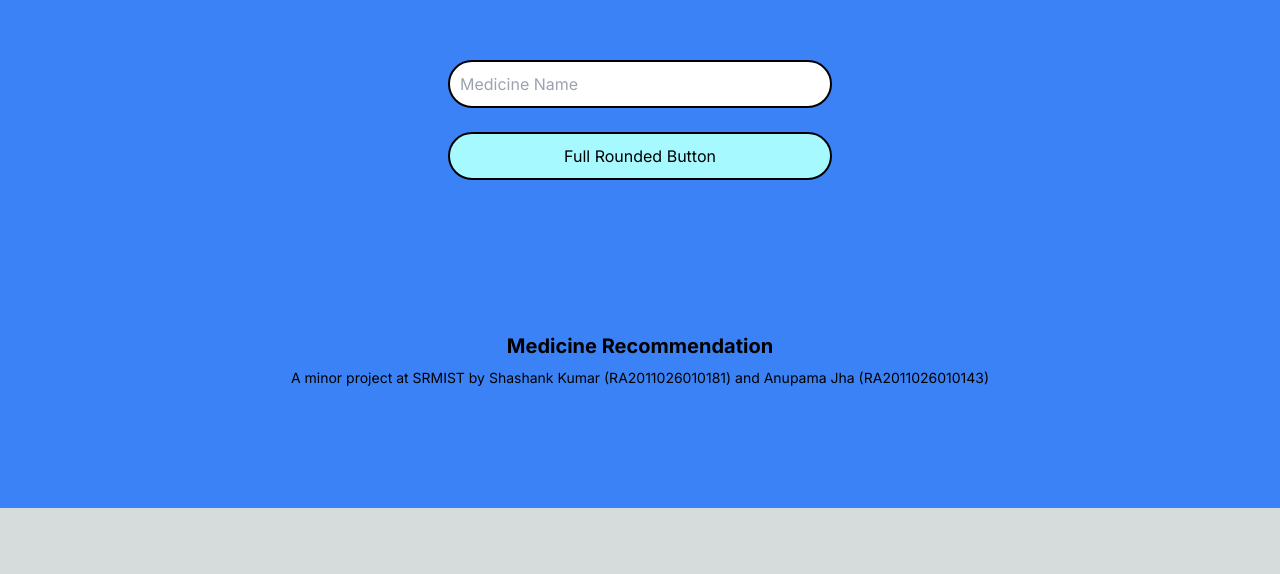
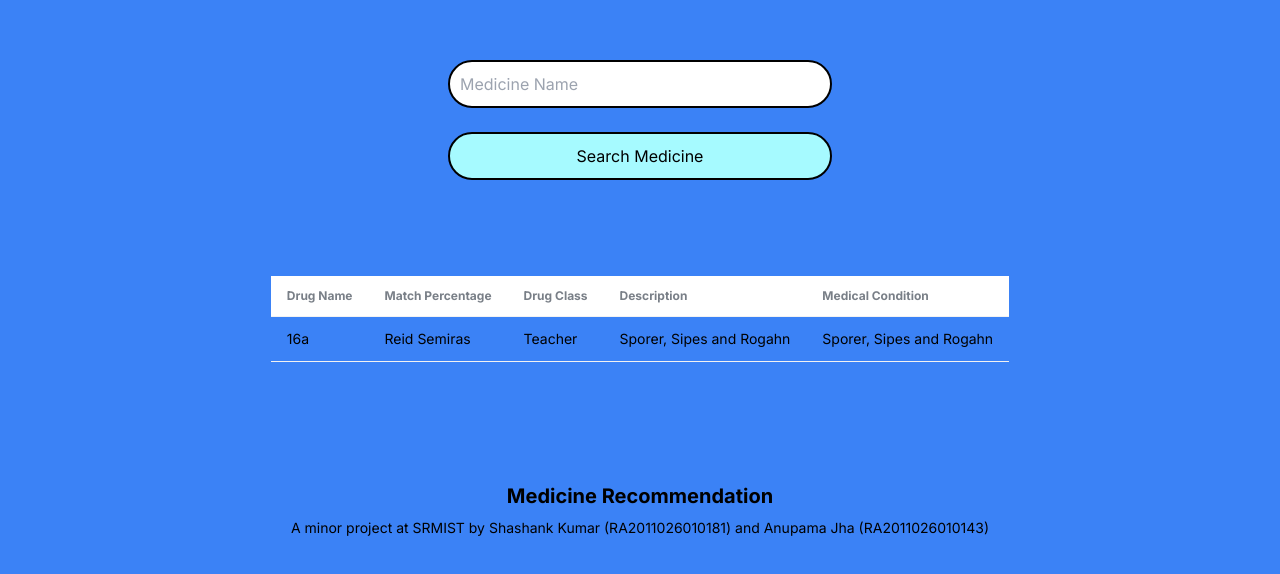
Before and after one commit to shawshankkumar/med-rec, a Next.js app: page / in a window 1280 px wide. Shown: the part 292-866 px from the top of the page. Before the commit the page ends 800 px from the top, so only its background shows below. Built offline with nearby package versions, Linux system fonts and the light colour scheme.

Commit message:
feat: api

```diff
--- a/package.json
+++ b/package.json
@@ -9,6 +9,7 @@
     "lint": "next lint"
   },
   "dependencies": {
+    "neo4j-driver": "^5.13.0",
     "next": "13.5.4",
     "react": "^18",
     "react-dom": "^18"
@@ -18,6 +19,7 @@
     "@types/react": "^18",
     "@types/react-dom": "^18",
     "autoprefixer": "^10.4.16",
+    "daisyui": "^3.9.2",
     "eslint": "^8",
     "eslint-config-next": "13.5.4",
     "postcss": "^8.4.31",
--- /dev/null
+++ b/src/app/api/route.ts
@@ -0,0 +1,31 @@
+import neo4j from "neo4j-driver";
+
+const driver = neo4j.driver(
+  process.env.uri,
+  neo4j.auth.basic(process.env.user, process.env.pass)
+);
+const session = driver.session();
+
+export async function GET(request: Request) {
+  const { searchParams } = new URL(request.url);
+  const medicine = searchParams.get("name");
+  const result = await session.run(
+    `MATCH (d:Drug)
+    WHERE toLower(d.name)=toLower("${medicine}")
+    MATCH (d)-[r:TREATS]->(m:MedicalCondition)<-[r1:TREATS]-(drug:Drug)
+    WHERE d <> drug
+    WITH d, m, drug, [x IN d.drugClasses WHERE x IN drug.drugClasses] AS commonClasses
+    RETURN d as searchQuery, drug as result, m.name as medicalCondition
+    ORDER BY SIZE(commonClasses) DESC`,
+    { name: medicine }
+  );
+  const data = result.records.map((record) => {
+    return {
+        name: record._fields[1].properties.name,
+        description: record._fields[1].properties.description,
+        drugClasses: record._fields[1].properties.drugClasses[0],
+        medicalCondition: record._fields[2],
+    }
+  });
+  return Response.json({ message: "ok", data });
+}
--- a/src/app/page.tsx
+++ b/src/app/page.tsx
@@ -1,6 +1,5 @@
 import { Footer } from "@/components/Footer";
 import { InputArea } from "@/components/InputArea";
-import Image from "next/image";
 
 export default function Home() {
   return (
--- a/src/components/InputArea.tsx
+++ b/src/components/InputArea.tsx
@@ -1,13 +1,30 @@
+"use client";
+import { useState } from "react";
+import { TableData } from "./Table";
+
 export const InputArea = () => {
+  const [medicine, setMedicine] = useState("");
+  function handleSubmit(e: any) {
+    e.preventDefault();
+    console.log(medicine);
+  }
+
   return (
+    <>
       <div className="flex flex-col space-y-6 mt-64">
         <input
-        className="w-96 border-black border-2 p-2.5 focus:outline-none focus:shadow-[2px_2px_0px_rgba(0,0,0,1)] focus:bg-[#FFA6F6] active:shadow-[2px_2px_0px_rgba(0,0,0,1)] rounded-full"
+          className="w-96 border-black border-2 p-2.5 focus:outline-none focus:shadow-[2px_2px_0px_rgba(0,0,0,1)] focus:bg-[#FFA6F6] active:shadow-[2px_2px_0px_rgba(0,0,0,1)] rounded-full text-black"
           placeholder="Medicine Name"
+          onChange={(e) => setMedicine(e.target.value)}
         />
-      <button className="h-12 border-black border-2 p-2.5 bg-[#A6FAFF] hover:bg-[#79F7FF] hover:shadow-[2px_2px_0px_rgba(0,0,0,1)] active:bg-[#00E1EF] rounded-full text-black">
-        Full Rounded Button
+        <button
+          className="h-12 border-black border-2 p-2.5 bg-[#A6FAFF] hover:bg-[#79F7FF] hover:shadow-[2px_2px_0px_rgba(0,0,0,1)] active:bg-[#00E1EF] rounded-full text-black"
+          onClick={handleSubmit}
+        >
+          Search Medicine
         </button>
       </div>
+      <TableData />
+    </>
   );
 };
--- /dev/null
+++ b/src/components/Table.tsx
@@ -0,0 +1,26 @@
+export const TableData = (data: any) => {
+  return (
+    <div className="overflow-x-auto my-24">
+      <table className="table table-ls table-pin-rows table-pin-cols">
+        <thead>
+          <tr>
+            <td>Drug Name</td>
+            <td>Match Percentage</td>
+            <td>Drug Class</td>
+            <td>Description</td>
+            <td>Medical Condition</td>
+          </tr>
+        </thead>
+        <tbody>
+          <tr>
+            <td>16a</td>
+            <td>Reid Semiras</td>
+            <td>Teacher</td>
+            <td>Sporer, Sipes and Rogahn</td>
+            <td>Sporer, Sipes and Rogahn</td>
+          </tr>
+        </tbody>
+      </table>
+    </div>
+  );
+};
--- a/tailwind.config.ts
+++ b/tailwind.config.ts
@@ -15,6 +15,6 @@ const config: Config = {
       },
     },
   },
-  plugins: [],
+  plugins: [require("daisyui")],
 }
 export default config
```
Also changed, not shown: 1 other file (tests, documents, lock files or other folders). Lines whose indentation alone changed are shown as unchanged.
